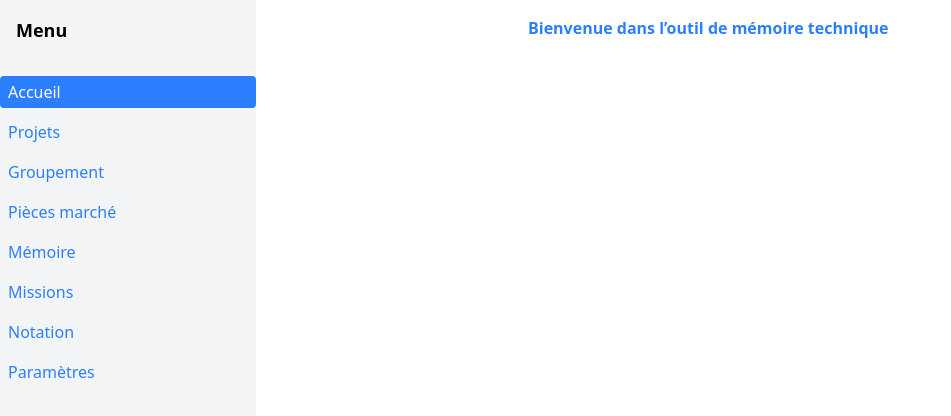
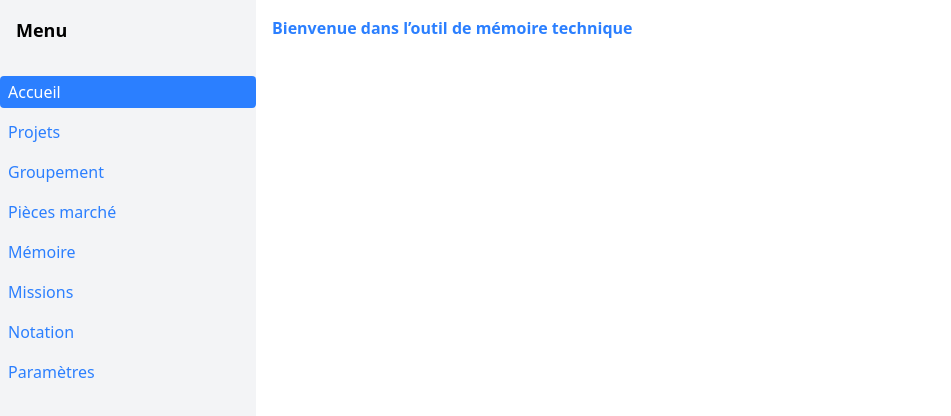
Before and after one commit to jlg-formation/memoire-technique, a React (Vite) app: page / in a window 1280 px wide. Shown: the top 416 px of the page, without its empty margins (0-951 px from the left). Built offline with nearby package versions, Linux system fonts and the light colour scheme.

Commit message:
refactor: simplify layout structure in App and Memoire components

```diff
--- a/src/App.tsx
+++ b/src/App.tsx
@@ -21,7 +21,7 @@ function App() {
           onClick={() => setSidebarOpen(false)}
         />
       )}
-      <div className="flex-1 md:ml-64">
+      <div className="flex-1">
         <div className="mx-auto max-w-screen-lg p-4">
           <button
             type="button"
--- a/src/pages/Memoire.tsx
+++ b/src/pages/Memoire.tsx
@@ -32,7 +32,7 @@ function Memoire() {
   }
 
   return (
-    <div className="prose mx-auto p-4">
+    <div className="space-y-2 p-4">
       <button
         type="button"
         onClick={handleGenerate}
```
